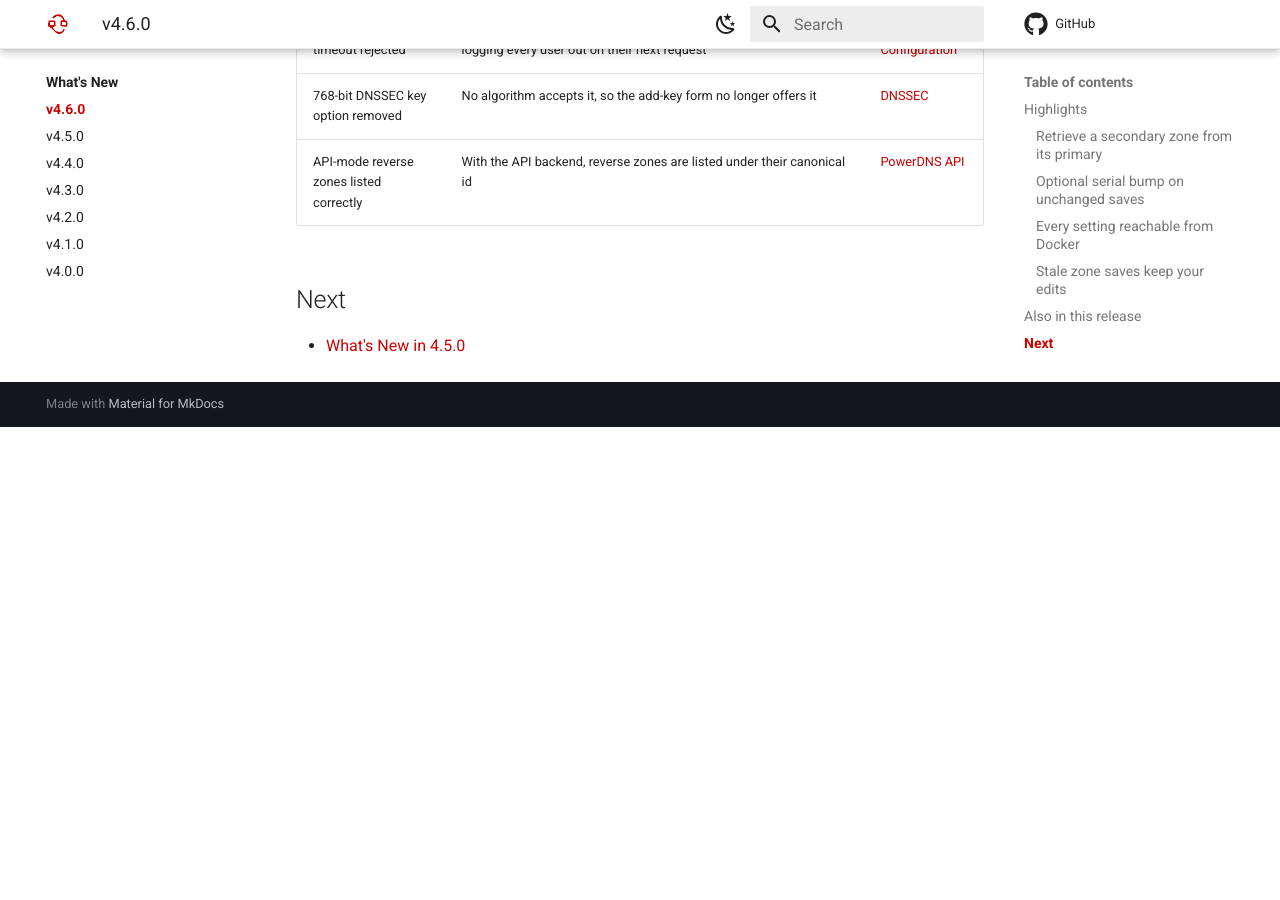
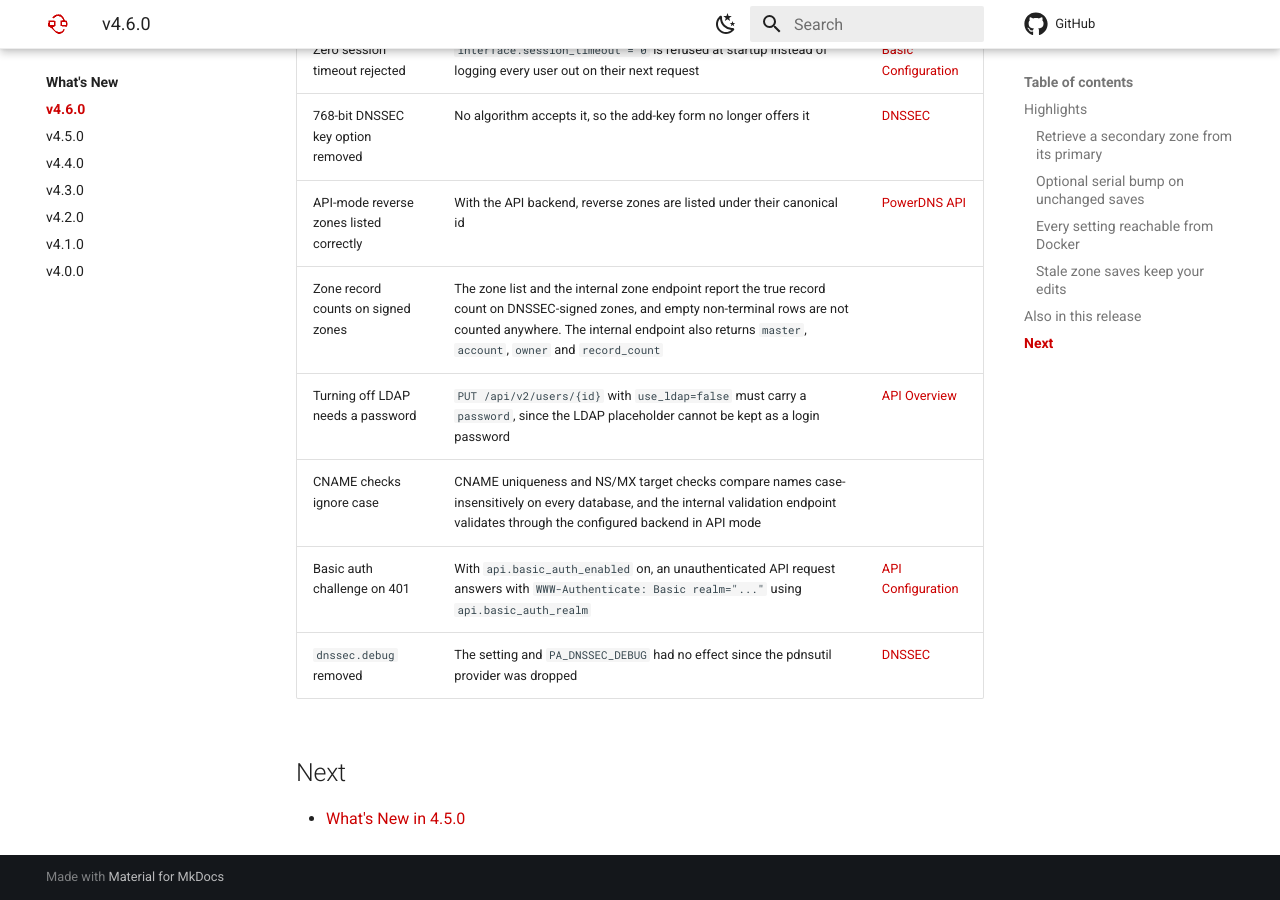
Before and after one commit to poweradmin/poweradmin-docs, an MkDocs documentation site: the page built from docs/whats-new/v4.6.0.md, in a window 1280 px wide and 900 px high, scrolled down 3402 px. Built offline with MkDocs 1.6.1 and Material for MkDocs 9.7.7, drawn with Linux system fonts in a browser that asks for light colours; comment, search, counter and statistics services are not loaded; before the commit the page ends 3829 px from its top, so only the background shows below that.

Commit message:
docs(whats-new): list the 4.6.0 counting, validation and API auth changes

```diff
--- a/docs/whats-new/v4.6.0.md
+++ b/docs/whats-new/v4.6.0.md
@@ -75,6 +75,11 @@ See [Basic Configuration](../configuration/basic.md#miscellaneous-settings) for
 | Zero session timeout rejected | `interface.session_timeout = 0` is refused at startup instead of logging every user out on their next request | [Basic Configuration](../configuration/basic.md) |
 | 768-bit DNSSEC key option removed | No algorithm accepts it, so the add-key form no longer offers it | [DNSSEC](../configuration/dnssec.md) |
 | API-mode reverse zones listed correctly | With the API backend, reverse zones are listed under their canonical id | [PowerDNS API](../configuration/powerdns-api.md) |
+| Zone record counts on signed zones | The zone list and the internal zone endpoint report the true record count on DNSSEC-signed zones, and empty non-terminal rows are not counted anywhere. The internal endpoint also returns `master`, `account`, `owner` and `record_count` | |
+| Turning off LDAP needs a password | `PUT /api/v2/users/{id}` with `use_ldap=false` must carry a `password`, since the LDAP placeholder cannot be kept as a login password | [API Overview](../api/overview.md) |
+| CNAME checks ignore case | CNAME uniqueness and NS/MX target checks compare names case-insensitively on every database, and the internal validation endpoint validates through the configured backend in API mode | |
+| Basic auth challenge on 401 | With `api.basic_auth_enabled` on, an unauthenticated API request answers with `WWW-Authenticate: Basic realm="..."` using `api.basic_auth_realm` | [API Configuration](../configuration/api.md) |
+| `dnssec.debug` removed | The setting and `PA_DNSSEC_DEBUG` had no effect since the pdnsutil provider was dropped | [DNSSEC](../configuration/dnssec.md) |
 
 ## Next
 
```
Also changed, not shown: docs/configuration/dnssec.md (+1 -1 lines).
